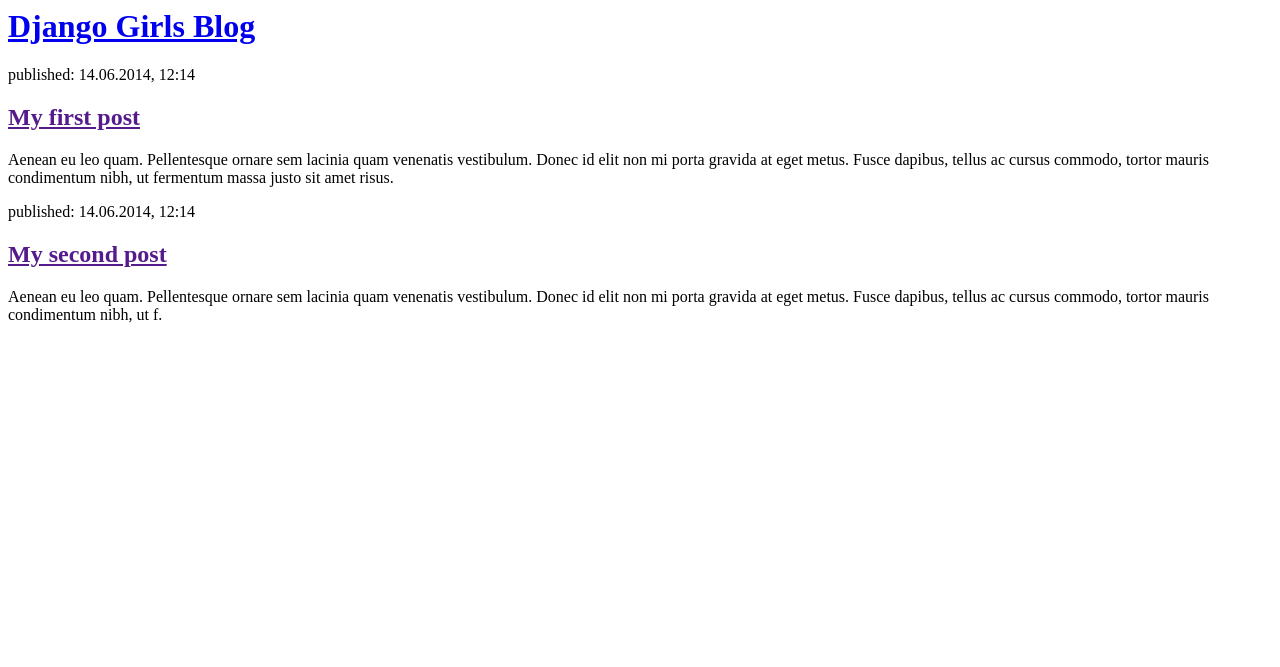
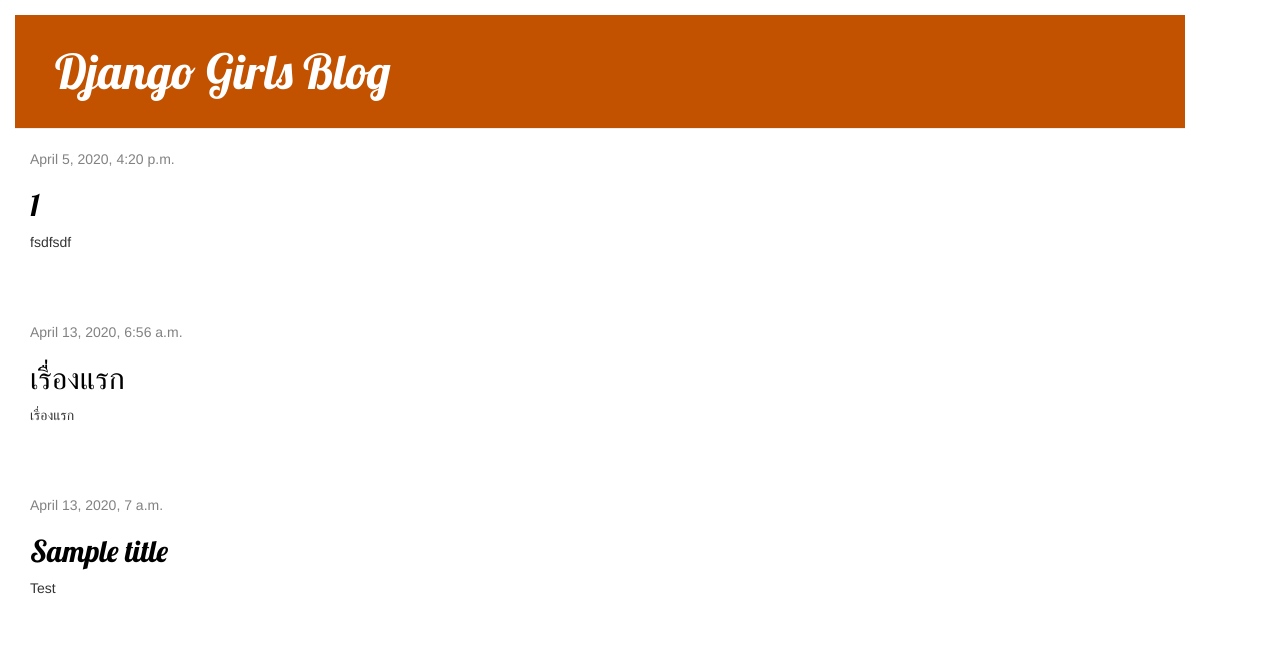
Before and after one commit to azhimeblog/my-first-blog, a Django app: page / in a window 1280 px wide. Shown: the top 667 px of the page. Run offline with Django 3.2, Linux system fonts and the light colour scheme; data comes from the database, SQL or seed files in the repository; both versions use the stored data as it was after the commit; some libraries are stand-ins or nearby versions.

Commit message:
Added view and template for detailed blog post as well as CSS for the site.

```diff
--- /dev/null
+++ b/blog/static/css/blog.css
@@ -0,0 +1,57 @@
+.page-header {
+    margin-top: 15;
+    background-color: #C25100;
+    padding: 10px 20px 20px 40px;
+    margin-left: 15px;
+}
+
+.page-header h1,
+.page-header h1 a,
+.page-header h1 a:visited,
+.page-header h1 a:active {
+    color: #ffffff;
+    font-size: 36pt;
+    text-decoration: none;
+}
+
+.content {
+    margin-left: 15px;
+}
+
+h1,
+h2,
+h3,
+h4 {
+    font-family: 'Lobster', cursive;
+}
+
+.date {
+    color: #828282;
+}
+
+.save {
+    float: right;
+}
+
+.post-form textarea,
+.post-form input {
+    width: 100%;
+}
+
+.top-menu,
+.top-menu:hover,
+.top-menu:visited {
+    color: #ffffff;
+    float: right;
+    font-size: 26pt;
+    margin-right: 20px;
+}
+
+.post {
+    margin-bottom: 70px;
+}
+
+.post h2 a,
+.post h2 a:visited {
+    color: #000000;
+}
--- /dev/null
+++ b/blog/templates/blog/base.html
@@ -0,0 +1,25 @@
+{% load static %}
+<html>
+
+<head>
+    <title>Django Girls blog</title>
+    <link rel="stylesheet" href="//maxcdn.bootstrapcdn.com/bootstrap/3.2.0/css/bootstrap.min.css">
+    <link rel="stylesheet" href="//maxcdn.bootstrapcdn.com/bootstrap/3.2.0/css/bootstrap-theme.min.css">
+    <link href='//fonts.googleapis.com/css?family=Lobster&subset=latin,latin-ext' rel='stylesheet' type='text/css'>
+    <link rel="stylesheet" href="{% static 'css/blog.css' %}">
+</head>
+
+<body>
+    <div class="page-header container">
+        <h1><a href="/">Django Girls Blog</a></h1>
+    </div>
+    <div class="content container">
+        <div class="row">
+            <div class="col-md-8">
+                {% block content %} {% endblock %}
+            </div>
+        </div>
+    </div>
+</body>
+
+</html>
--- a/blog/templates/blog/post_list.html
+++ b/blog/templates/blog/post_list.html
@@ -1,25 +1,9 @@
-<html>
-
-<head>
-    <title>Django Girls blog</title>
-</head>
-
-<body>
-    <div>
-        <h1><a href="/">Django Girls Blog</a></h1>
+{% extends 'blog/base.html' %} {% block content %} {% for post in posts %}
+<div class="post">
+    <div class="date">
+        {{ post.published_date }}
     </div>
-
-    <div>
-        <p>published: 14.06.2014, 12:14</p>
-        <h2><a href="">My first post</a></h2>
-        <p>Aenean eu leo quam. Pellentesque ornare sem lacinia quam venenatis vestibulum. Donec id elit non mi porta gravida at eget metus. Fusce dapibus, tellus ac cursus commodo, tortor mauris condimentum nibh, ut fermentum massa justo sit amet risus.</p>
-    </div>
-
-    <div>
-        <p>published: 14.06.2014, 12:14</p>
-        <h2><a href="">My second post</a></h2>
-        <p>Aenean eu leo quam. Pellentesque ornare sem lacinia quam venenatis vestibulum. Donec id elit non mi porta gravida at eget metus. Fusce dapibus, tellus ac cursus commodo, tortor mauris condimentum nibh, ut f.</p>
-    </div>
-</body>
-
-</html>
+    <h2><a href="{% url 'post_detail' pk=post.pk %}">{{ post.title }}</a></h2>
+    <p>{{ post.text|linebreaksbr }}</p>
+</div>
+{% endfor %} {% endblock %}
--- a/blog/urls.py
+++ b/blog/urls.py
@@ -3,4 +3,5 @@ from . import views
 
 urlpatterns = [
     path('', views.post_list, name='post_list'),
+    path('post/<int:pk>/', views.post_detail, name='post_detail'),
 ]
--- a/blog/views.py
+++ b/blog/views.py
@@ -1,5 +1,13 @@
 from django.shortcuts import render
+from django.utils import timezone
+from .models import Post
+from django.shortcuts import render, get_object_or_404
 
-# Create your views here.
+
 def post_list(request):
-    return render(request, 'blog/post_list.html', {})
+    posts = Post.objects.filter(published_date__lte=timezone.now()).order_by('published_date')
+    return render(request, 'blog/post_list.html', {'posts': posts})
+
+def post_detail(request, pk):
+    post = get_object_or_404(Post, pk=pk)
+    return render(request, 'blog/post_detail.html', {'post': post})
```
Also changed, not shown: blog/templates/blog/post_detail.html (added, +11 -0 lines), db.sqlite3.
